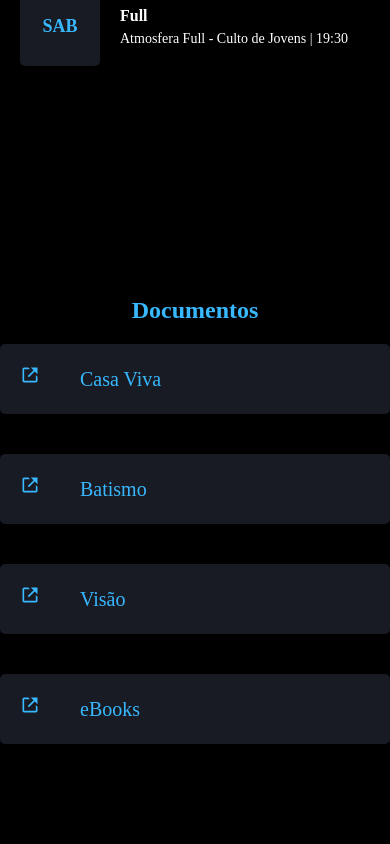
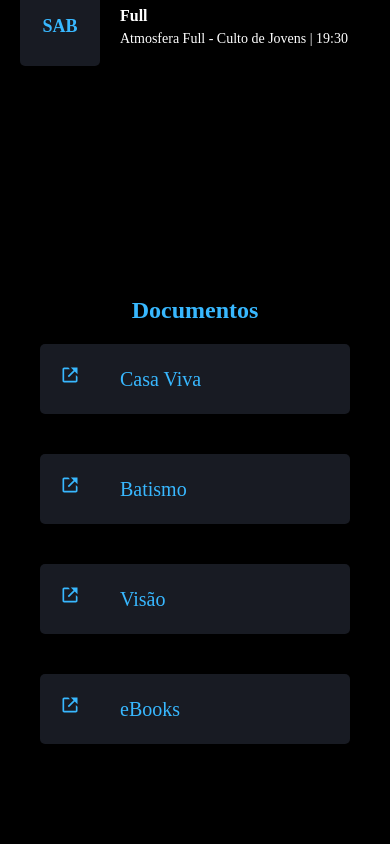
Before and after one commit to lcpsd/one-page-fonte-viva, a Next.js app: page / in a window 390 px wide. Shown: the part 4820-5664 px from the top of the page. Built offline with nearby package versions, Linux system fonts and the light colour scheme.

Commit message:
documents responsivity fix

```diff
--- a/src/components/DocumentCard.tsx
+++ b/src/components/DocumentCard.tsx
@@ -13,7 +13,7 @@ interface DocumentCardProps{
 export function DocumentCard({data}: DocumentCardProps){
 
     return(
-        <HStack spacing={10} bg="gray.900" color="blue.500" padding="20px" borderRadius="5px" w="100vw" maxW={{base: "500px", lg: "350px"}}>
+        <HStack spacing={10} bg="gray.900" color="blue.500" padding="20px" borderRadius="5px" w="100vw" maxW={{base: "100%", lg: "350px"}}>
             <Link href={data.link}>
                 <Icon as={BiLinkExternal} fontSize="xl"/>
             </Link>
--- a/src/pages/index.tsx
+++ b/src/pages/index.tsx
@@ -251,7 +251,7 @@ export default function Home() {
         </Section>
 
         {/* Documents */}
-        <Section id="documents" h="90vh" w="100%" maxW="1500px" m="0 auto" direction="column" justify="center" align="center">
+        <Section id="documents" h="90vh" w="100%" maxW="1500px" m="0 auto" direction="column" justify="center" align="center" px="40px">
           <Text fontSize="2xl" fontWeight="bold" color="blue.500" textAlign="center" mb="1rem">Documentos</Text>
           <SimpleGrid columns={{base: 1, lg: 4}} spacing={10}>
             {
```
